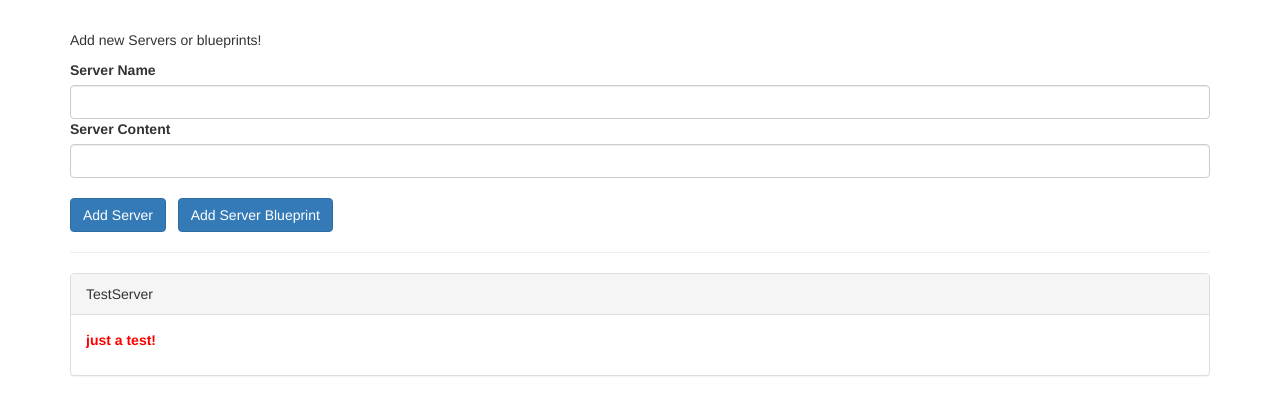
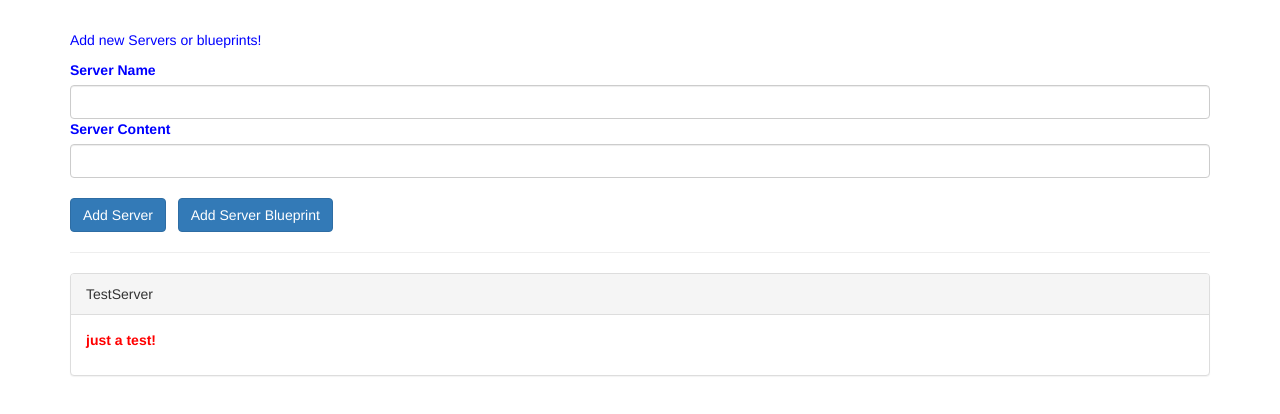
Before and after one commit to ANgajasinghe/Angular-Tutorial, an Angular app in the folder databinding-Deep Dive/: page / in a window 1280 px wide. Shown: the top 414 px of the page. Built offline with nearby package versions, Linux system fonts and the light colour scheme.

Commit message:
css encapsulation  and  remove css encapsulation

```diff
--- a/databinding-Deep Dive/src/app/app.component.css
+++ b/databinding-Deep Dive/src/app/app.component.css
@@ -2,6 +2,6 @@
   margin-top: 30px;
 }
 
-p {
+label {
   color: blue;
 }
--- a/databinding-Deep Dive/src/app/app.component.html
+++ b/databinding-Deep Dive/src/app/app.component.html
@@ -2,7 +2,6 @@
 <app-cockpit
 (serverCreated) = "onServerAdded($event)"
 (bluePrintCreated) = "onBlueprintAdded($event)"
-
 ></app-cockpit>
   <hr>
   <div class="row">
--- a/databinding-Deep Dive/src/app/app.component.ts
+++ b/databinding-Deep Dive/src/app/app.component.ts
@@ -1,9 +1,10 @@
-import { Component } from '@angular/core';
+import { Component, ViewEncapsulation } from '@angular/core';
 
 @Component({
   selector: 'app-root',
   templateUrl: './app.component.html',
-  styleUrls: ['./app.component.css']
+  styleUrls: ['./app.component.css'],
+  encapsulation:ViewEncapsulation.None // remove css encapsulation now this component css will works on others
 })
 export class AppComponent {
   serverElements = [{type : 'server' , name : 'TestServer' , content : 'just a test!'}];
--- a/databinding-Deep Dive/src/app/cockpit/cockpit.component.css
+++ b/databinding-Deep Dive/src/app/cockpit/cockpit.component.css
@@ -0,0 +1,3 @@
+p {
+    color: blue;
+  }
--- a/databinding-Deep Dive/src/app/server-element/server-element.component.css
+++ b/databinding-Deep Dive/src/app/server-element/server-element.component.css
@@ -0,0 +1,3 @@
+p {
+    color: blue;
+  }
```
